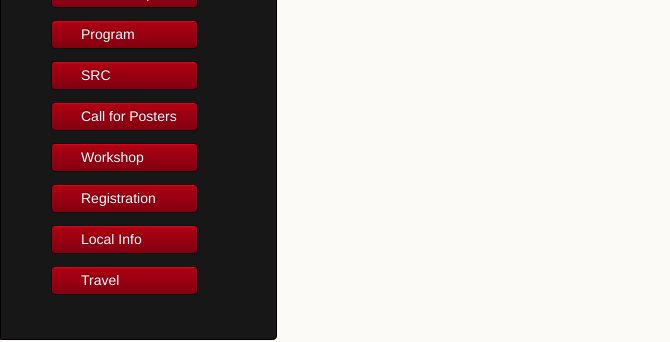
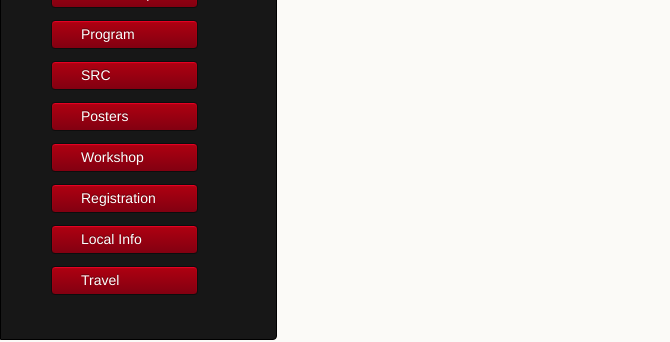
Before and after one commit to www-aplas/www-aplas.github.io, a Jekyll site: the page built from hotels.md, in a window 1280 px wide. Shown: the part 402-744 px from the top of the page, without its empty margins (0-670 px from the left). Built offline with Jekyll 4.4.1, drawn with Linux system fonts in a browser that asks for light colours; our own code applies the rules of GitHub Pages for plain Markdown files; a script that is not in the unit is left out.

Commit message:
Update _config.yml

```diff
--- a/_config.yml
+++ b/_config.yml
@@ -14,7 +14,7 @@ nav:
   url: program.html
 - title: SRC
   url: SRC.html
-- title: Call for Posters
+- title: Posters
   url: posters.html
 - title: Workshop
   url: workshop.html
```
